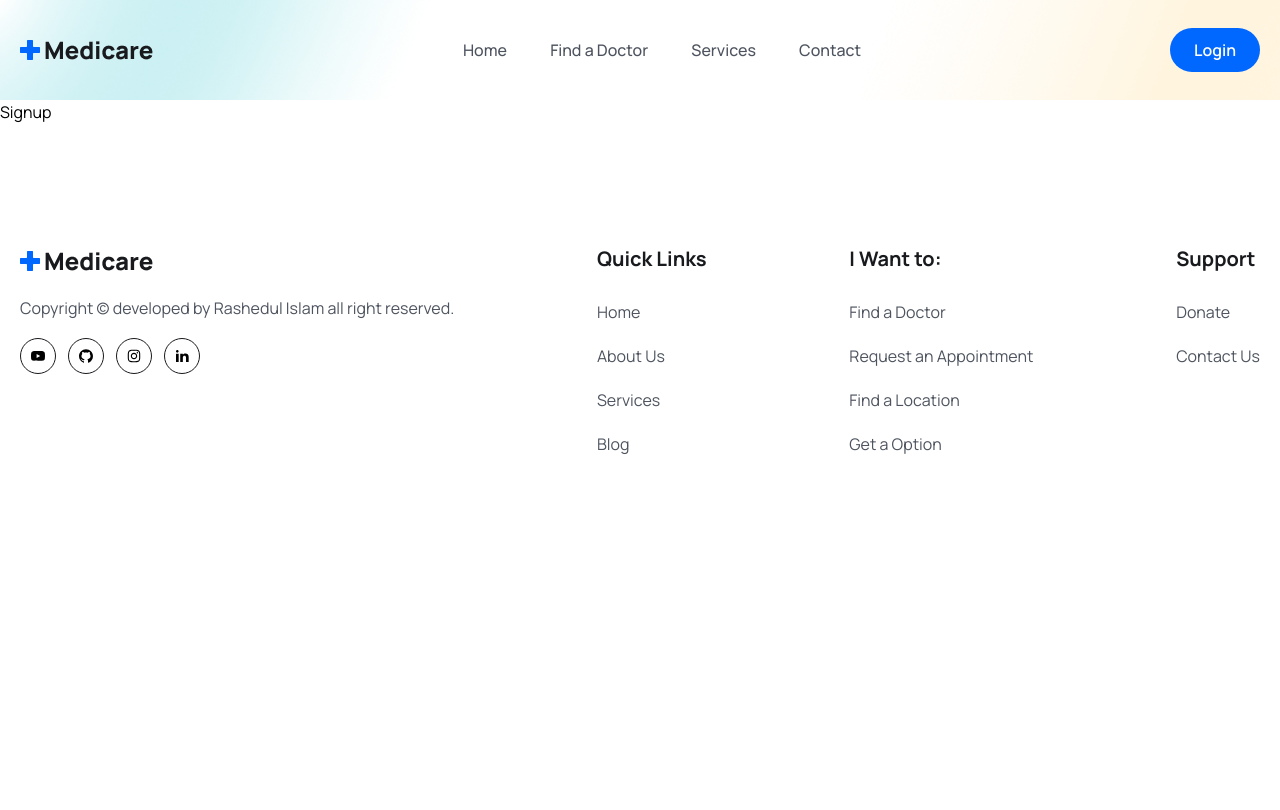
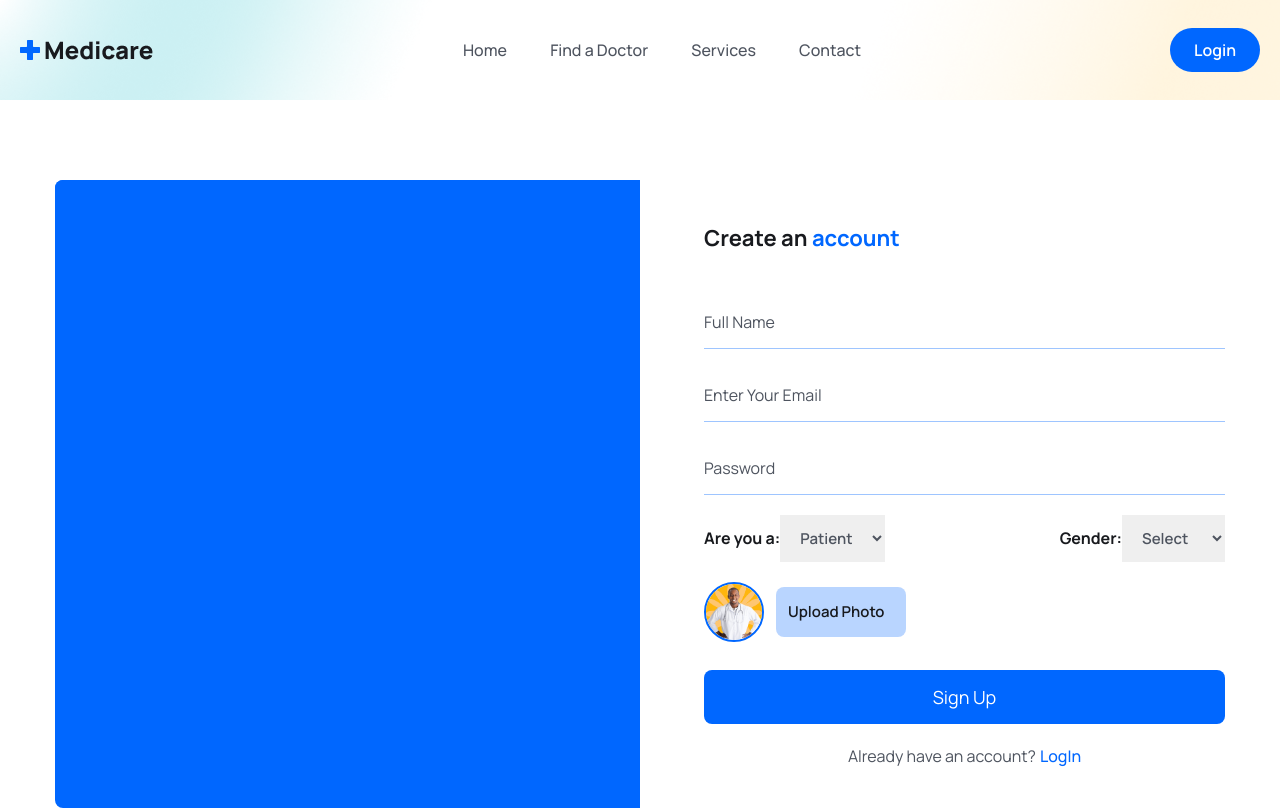
Before and after one commit to rajon38/Doctors_Project, a React (Vite) app in the folder frontend/: page /register in a window 1280 px wide. Shown: the top 810 px of the page. Built offline with nearby package versions, Linux system fonts and the light colour scheme.

Commit message:
fontend video par-2 done

```diff
--- a/frontend/src/index.css
+++ b/frontend/src/index.css
@@ -26,6 +26,12 @@
     .hero_section{
         @apply bg-[url('./assets/images/hero-bg.png')] bg-no-repeat bg-center bg-cover;
     }
+    .form_label{
+        @apply text-textColor font-semibold text-[16px] leading-7 mb-2;
+    }
+    .form_input{
+        @apply w-full px-4 py-3 border border-solid border-[#0066ff61] focus:outline-none focus:border-primaryColor text-[16px] leading-7 text-headingColor placeholder:text-textColor cursor-pointer rounded-md;
+    }
 }
 
 @media only screen and (max-width: 1024px){
--- a/frontend/src/pages/Contact.jsx
+++ b/frontend/src/pages/Contact.jsx
@@ -2,7 +2,35 @@
 
 const Contact = () => {
   return (
-    <div>Contact</div>
+    <section className='container'>
+      <h2 className='heading text-center'>Contact Us</h2>
+      <p className="mb-8 lg:mb-16 font-light text-center text-para">
+        Got a technical issue? want to send feedback about a beta feature? Let us know.
+      </p>
+      <form action="#" className='space-y-8'>
+        <div>
+          <label htmlFor="email" className="form_label">
+            Your Email
+          </label>
+          <input type="email" id='email' placeholder='example@gmail.com' className='form_input mt-1' />
+        </div>
+
+        <div>
+          <label htmlFor="subject" className="form_label">
+            Subject
+          </label>
+          <input type="text" id='subject' placeholder='Let us know how can we help you' className='form_input mt-1' />
+        </div>
+
+        <div className='sm:col-span-2'>
+          <label htmlFor="message" className="form_label">
+            Your Message
+          </label>
+          <textarea rows='6' type="text" id='message' placeholder='Leave a comment' className='form_input mt-1' />
+        </div>
+        <button type='submit' className="btn rounded sm:w-fit">Submit</button>
+      </form>
+    </section>
   )
 }
 
--- a/frontend/src/pages/Login.jsx
+++ b/frontend/src/pages/Login.jsx
@@ -1,8 +1,42 @@
-import React from 'react'
+import React, { useState } from 'react'
+import { Link } from 'react-router-dom';
 
 const Login = () => {
+
+  const [formData, setFormData] = useState({
+    email: '',
+    password: ''
+  })
+
+  const handleInputChange = e => {
+    setFormData({...formData, [e.target.name]:e.target.value})
+  }
   return (
-    <div>Login</div>
+    <section className="container px-5 lg:px-0">
+      <div className="w-full max-w-[570px] mx-auto rounded-lg shadow-md md:p-10">
+        <h3 className="text-headingColor text-[22px] leading-9 font-bold mb-10">
+          Hello! <span className="text-primaryColor">Welcome</span> Back 🤗
+        </h3>
+
+        <div className="py-4 md:py-0">
+          <div className="mb-5">
+            <input type="email" placeholder='Enter Your Email' name='email' value={formData.email} onChange={handleInputChange} className='w-full py-3 border-b border-solid border-[#0066ff61] focus:outline-none focus:border-b-primaryColor text-[16px] leading-7 text-headingColor placeholder:text-textColor  cursor-pointer' required/>
+          </div>
+
+          <div className="mb-5">
+            <input type="password" placeholder='Enter Your Password' name='password' value={formData.password} onChange={handleInputChange} className='w-full py-3 border-b border-solid border-[#0066ff61] focus:outline-none focus:border-b-primaryColor text-[16px] leading-7 text-headingColor placeholder:text-textColor  cursor-pointer' required/>
+          </div>
+
+          <div className="mt-7">
+            <button type='submit' className='w-full bg-primaryColor text-white text-[18px] leading-[30px] rounded-lg px-4 py-3'>Login</button>
+          </div>
+
+          <p className="mt-5 text-textColor text-center">
+            Don&apos;t have an account?<Link to='/register' className='text-primaryColor font-medium ml-1'>Register</Link>
+          </p>
+        </div>
+      </div>
+    </section>
   )
 }
 
--- a/frontend/src/pages/Signup.jsx
+++ b/frontend/src/pages/Signup.jsx
@@ -1,8 +1,112 @@
-import React from 'react'
+import React, { useState } from 'react'
+
+import signupImg from "../assets/images/signup.gif";
+import avater from "../assets/images/doctor-img01.png"
+import { Link } from 'react-router-dom';
 
 const Signup = () => {
+  const [selectedFile, setSelectedFile] = useState(null);
+  const [previewURL, setPreviewURL] = useState('')
+
+  const [formData, setFormData] = useState({
+    name: '',
+    email: '',
+    password: '',
+    photo: selectedFile,
+    gender:'',
+    role: 'patient'
+  })
+
+  const handleInputChange = e => {
+    setFormData({...formData, [e.target.name]:e.target.value})
+  }
+
+  const handleFileInputChange = async (event) =>{
+    const file = event.target.files[0]
+
+      //we will use cloudinary
+
+    console.log(file);
+
+  }
+
+  const submitHandler = async (event) =>{
+    event.preventDefault()
+  }
   return (
-    <div>Signup</div>
+    <section className="container px-5 lx:px-0">
+      <div className="max-w-[1170px] mx-auto">
+        <div className="grid grid-cols-1 lg:grid-cols-2">
+          {/* ======img box======= */}
+          <div className="hidden lg:block bg-primaryColor rounded-l-lg">
+            <figure className='rounded-l-lg'>
+              <img src={signupImg} alt="" className='w-full rounded-l-lg'/>
+            </figure>
+          </div>
+
+          {/* ======signUp Form======= */}
+          <div className="rounded-l-lg lg:pl-16 py-10">
+            <h3 className="text-headingColor text-[22px] leading-9 font-bold mb-10">
+              Create an <span className='text-primaryColor'>account</span>
+            </h3>
+
+            <form onSubmit={submitHandler}>
+              <div className="mb-5">
+                <input type="text" placeholder='Full Name' name='name' value={formData.name} onChange={handleInputChange} className='w-full pr-4 py-3 border-b border-solid border-[#0066ff61] focus:outline-none focus:border-b-primaryColor text-[16px] leading-7 text-headingColor placeholder:text-textColor  cursor-pointer' required/>
+              </div>
+
+              <div className="mb-5">
+                <input type="email" placeholder='Enter Your Email' name='email' value={formData.email} onChange={handleInputChange} className='w-full pr-4 py-3 border-b border-solid border-[#0066ff61] focus:outline-none focus:border-b-primaryColor text-[16px] leading-7 text-headingColor placeholder:text-textColor  cursor-pointer' required/>
+              </div>
+
+              <div className="mb-5">
+                <input type="password" placeholder='Password' name='password' value={formData.password} onChange={handleInputChange} className='w-full pr-4 py-3 border-b border-solid border-[#0066ff61] focus:outline-none focus:border-b-primaryColor text-[16px] leading-7 text-headingColor placeholder:text-textColor  cursor-pointer' required/>
+              </div>
+
+              <div className="mb-5 flex items-center justify-between">
+                <label className="text-headingColor font-bold text-[16px] leading-7">
+                  Are you a:
+                  <select name="role" value={formData.role} onChange={handleInputChange} className='text-textColor font-semibold text-[15px] leading-7 px-4 py-3 focus:outline-none'>
+                    <option value="patient">Patient</option>
+                    <option value="doctor">Doctor</option>
+                  </select>
+                </label>
+
+                <label className="text-headingColor font-bold text-[16px] leading-7">
+                  Gender:
+                  <select name="gender" value={formData.gender} onChange={handleInputChange} className='text-textColor font-semibold text-[15px] leading-7 px-4 py-3 focus:outline-none'>
+                    <option value="">Select</option>
+                    <option value="male">Male</option>
+                    <option value="female">Female</option>
+                    <option value="other">Other</option>
+                  </select>
+                </label>
+              </div>
+
+              <div className="mb-5 flex items-center gap-3">
+                <figure className="w-[60px] h-[60px] rounded-full border-2 border-solid border-primaryColor flex items-center justify-center">
+                  <img src={avater} alt=""  className='w-full rounded-full'/>
+                </figure>
+
+                <div className="relative w-[130px] h-[50px]">
+                  <input type="file" name='photo' id='customFile' onChange={handleFileInputChange} accept='.jpg, .png' className='absolute top-0 left-0 w-full h-full opacity-0 cursor-pointer' />
+
+                  <label htmlFor='customFile' className='absolute top-0 left-0 w-full h-full flex items-center px-[0.75rem] py-[0.375rem] text-[15px] leading-6 overflow-hidden bg-[#0066ff46] text-headingColor font-semibold rounded-lg truncate cursor-pointer'>Upload Photo</label>
+                </div>
+              </div>
+
+              <div className="mt-7">
+                <button type='submit' className='w-full bg-primaryColor text-white text-[18px] leading-[30px] rounded-lg px-4 py-3'>Sign Up</button>
+              </div>
+
+              <p className="mt-5 text-textColor text-center">
+                Already have an account?<Link to='/login' className='text-primaryColor font-medium ml-1'>LogIn</Link>
+              </p>
+            </form>
+          </div>
+        </div>
+      </div>
+    </section>
   )
 }
 
```
